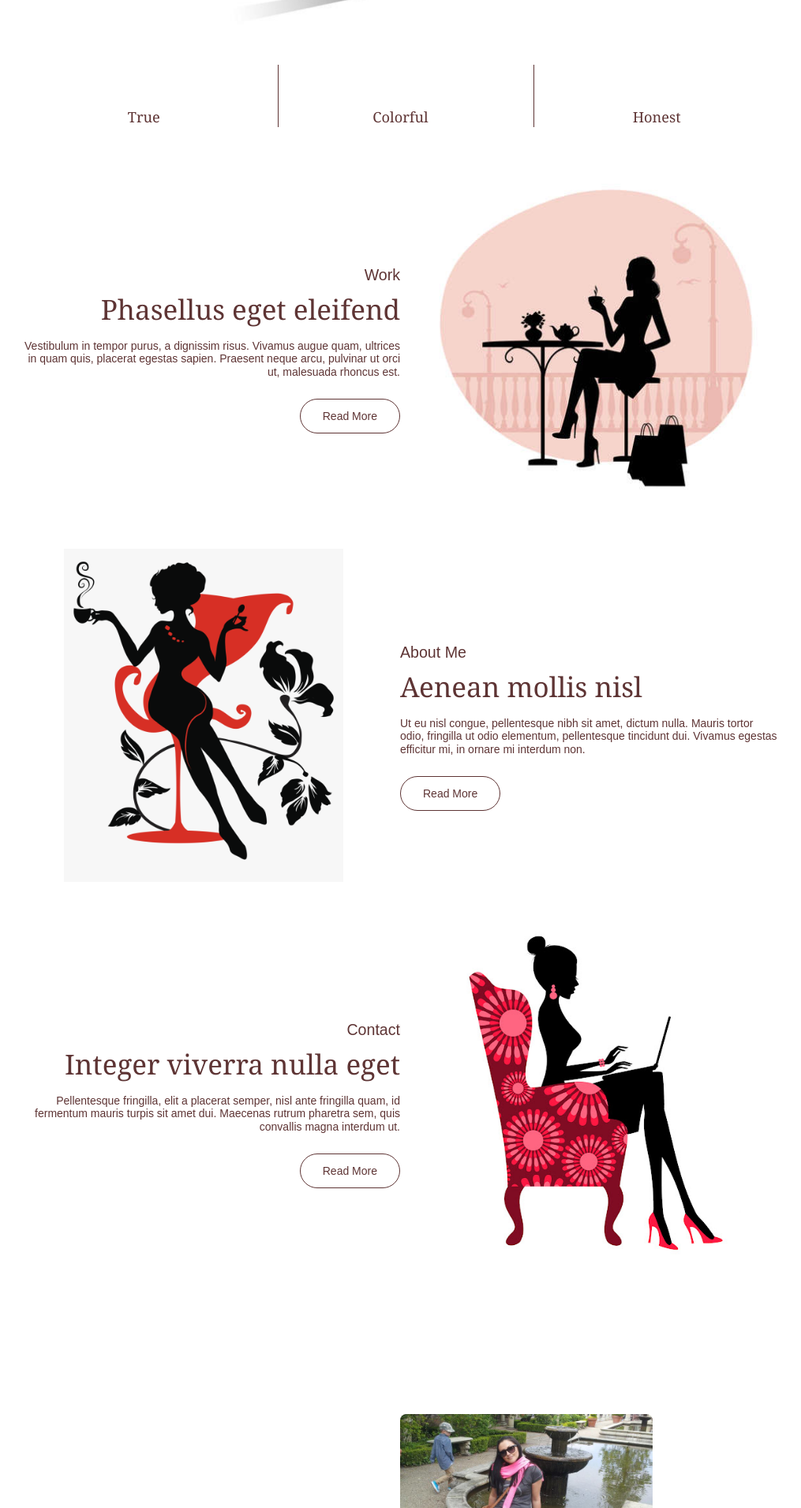
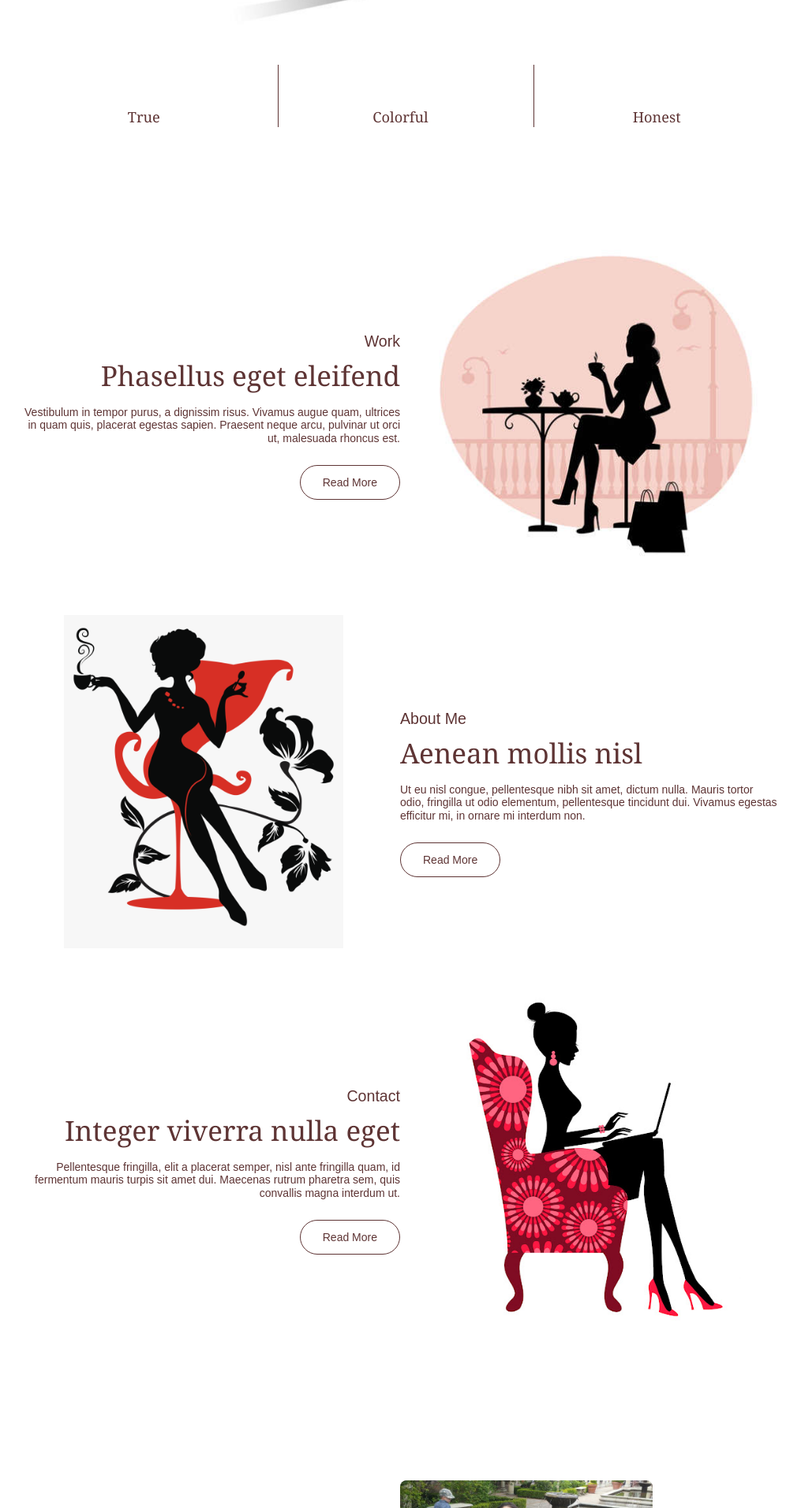
Before and after one commit to doshky/doshky.com, a Jekyll site: the page built from index.html, in a window 1280 px wide. Shown: the part 713-2623 px from the top of the page at 79% size, without its empty margins (133-1148 px from the left). Built offline with Jekyll 4.4.1, drawn with Linux system fonts in a browser that asks for light colours.

Commit message:
Content sections put in their own wrapper and inner and outer vertical distances defined

```diff
--- a/_includes/section.html
+++ b/_includes/section.html
@@ -2,7 +2,7 @@
 {% assign className = include.className | append: "-section" %}
 
 <section
-	class= "section {{ className }}"
+	class= "section content-section {{ className }}"
 	id= "{{ className }}"
 >
 	<section class= "section-head">
--- a/assets/css/layout.css
+++ b/assets/css/layout.css
@@ -27,6 +27,16 @@
 
 }
 
+.content-sections {
+	margin-top: 10rem;
+
+}
+
+.content-section + .content-section {
+	margin-top: 4rem;
+
+}
+
 .banner + .section {
 	margin-top: 10rem;
 
--- a/assets/css/section.css
+++ b/assets/css/section.css
@@ -81,7 +81,7 @@
 
 }
 
-.section:nth-of-type( 2n ) .text-content::before {
+/*.section:nth-of-type( 2n ) .text-content::before {
 	right: 100%;
 	border-right-width: 1px; border-radius: 20% 0 0 20%;
 
@@ -91,24 +91,24 @@
 	left: 100%;
 	border-left-width: 1px; border-radius: 0 20% 20% 0;
 
-}
+} */
 
 /*.section-head {
 	position: relative;
 
 }*/
 
-.section:nth-of-type( 2n ) .text-content {
+.content-section:nth-of-type( 2n + 1 ) .text-content {
+	margin-right: 50%;
+	padding-right: var( --text-content-shift-width );
+	text-align: right;
+
+}
+
+.content-section:nth-of-type( 2n ) .text-content {
 	margin-left: 50%;
 	padding-left: var( --text-content-shift-width );
 	text-align: left;
-
-}
-
-.section:nth-of-type( 2n + 1 ) .text-content {
-	margin-right: 50%;
-	padding-right: var( --text-content-shift-width );
-	text-align: right;
 
 }
 
@@ -138,12 +138,12 @@
 
 }
 
-.section:nth-of-type( 2n ) .cover-image {
+.content-section:nth-of-type( 2n ) .cover-image {
 	left: 0;
 
 }
 
-.section:nth-of-type( 2n + 1 ) .cover-image {
+.content-section:nth-of-type( 2n + 1 ) .cover-image {
 	right: 0;
 
 }
--- a/index.html
+++ b/index.html
@@ -11,6 +11,7 @@
 	features = site.data.features
 %}
 
+<section class= "content-sections">
 	{% include work.html
 		work = site.data.pages.work.head
 	%}
@@ -22,3 +23,4 @@
 	{% include contact.html
 		contact = site.data.pages.contact.head
 	%}
+</section>
```
Lines whose indentation alone changed are shown as unchanged.
